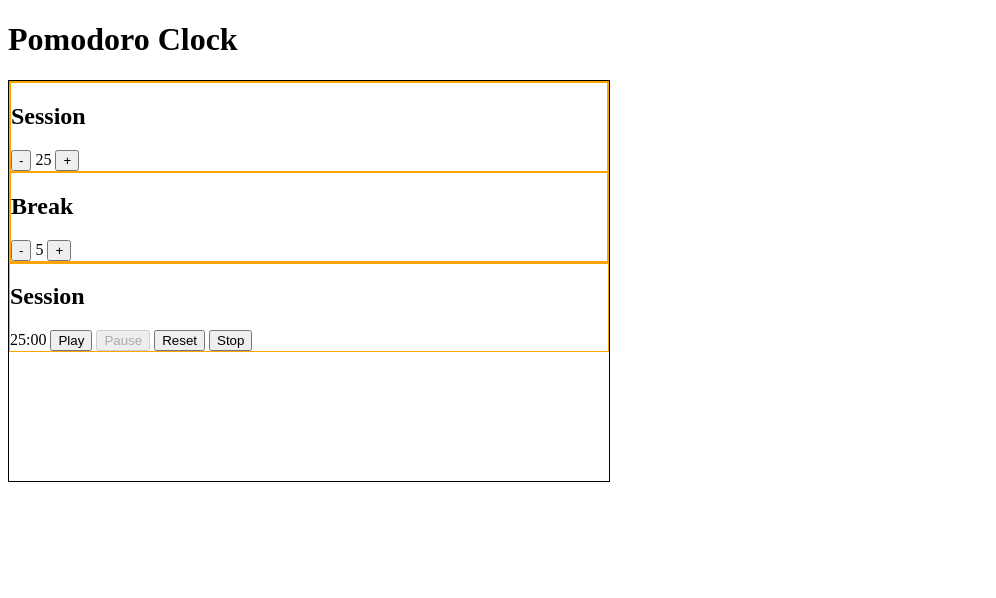
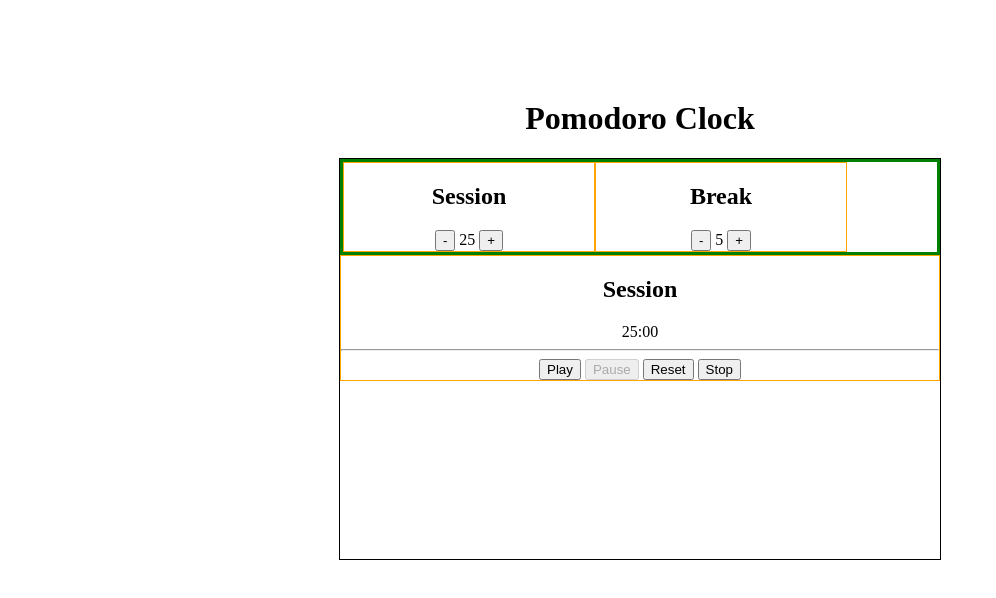
Before and after one commit to CGoldMonkey/pomodoro_timer, a plain HTML site: page index.html in a window 1280 px wide. Shown: the whole page, without its empty margins (0-996 px from the left). Drawn offline with Linux system fonts and the light colour scheme.

Commit message:
Positioning the timer with css flex

```diff
--- a/index.html
+++ b/index.html
@@ -24,9 +24,11 @@
         </div>
       </div>
 
+
       <div id="timer">
         <h2>Session</h2>
         <span id="clock">25</span>
+        <hr>
         <button id="play" title="Start Clock">Play</button>
         <button id="pause" title="Pause Clock">Pause</button>
         <button id="reset" title="Reset Session and Break to 25 and 5">
--- a/style.css
+++ b/style.css
@@ -1,5 +1,13 @@
+body {
+  text-align: center;
+}
+
 .container {
   /* Positioning declarations */
+  margin: 0 auto;
+
+  /* display: flex; */
+
 
   /* Dimensions */
   width: 600px;
@@ -12,3 +20,38 @@ div {
   border: 1px solid orange;
 
 }
+
+.settings {
+  border: 3px solid green;
+}
+
+.settings div {
+  /*Dimensions
+  width: 250px;
+  float: left;
+  */
+  width: 250px;
+
+}
+
+#session {
+  /*
+  float: left;
+  */
+}
+
+#break {
+  /*
+  float: right;
+  */
+}
+
+.settings {
+/* display: flex; */
+  display: flex;
+}
+
+h1 {
+  text-align: center;
+  margin-top: 100px;
+}
```
